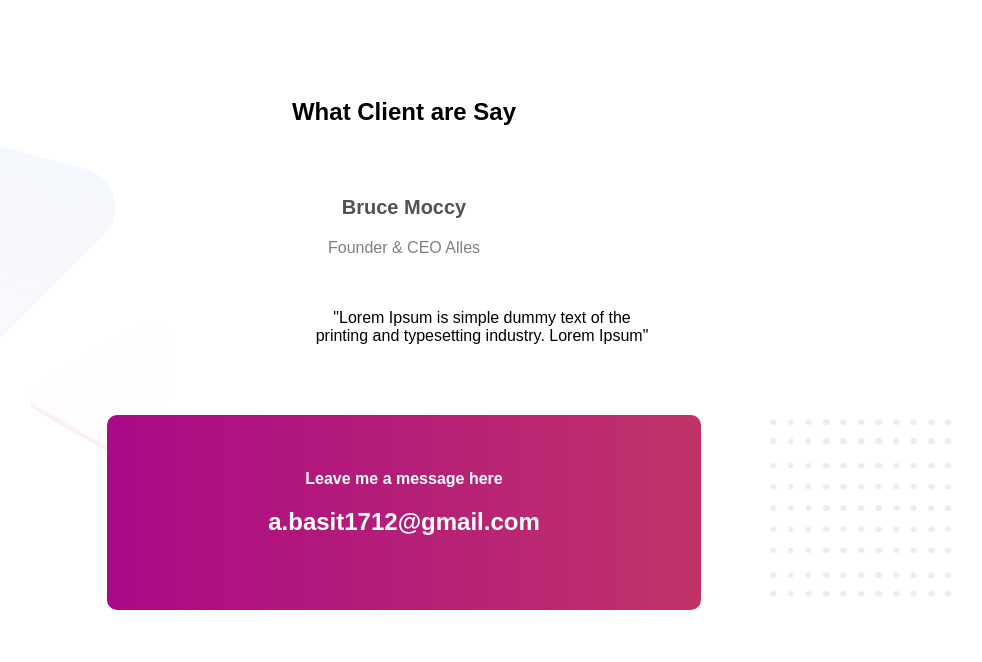
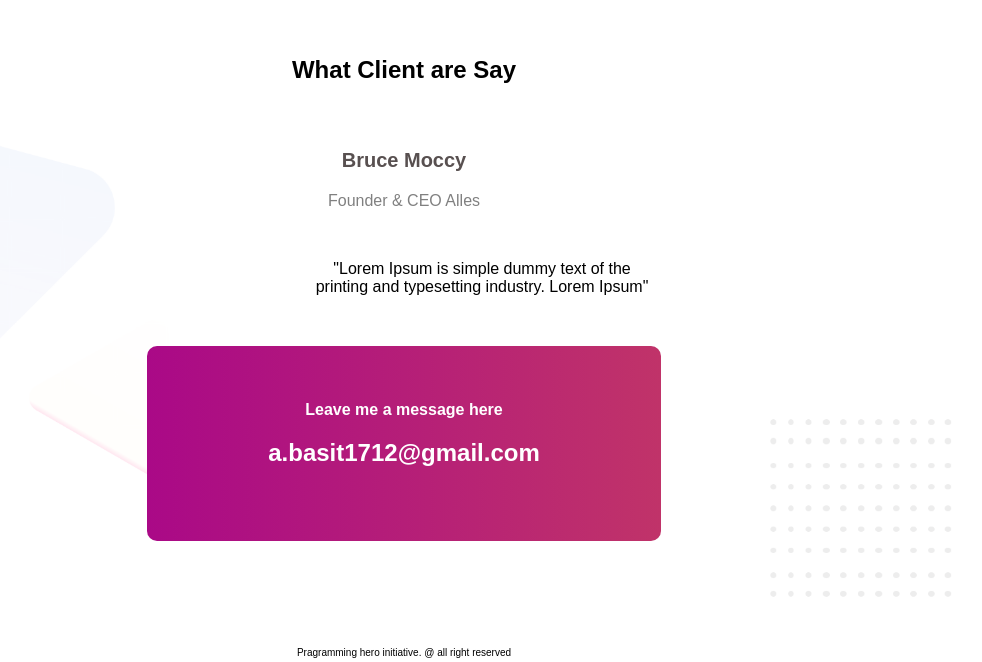
Before and after one commit to BasitAbdul1712/assignment1, a plain HTML site: page index.html in a window 1280 px wide. Shown: the part 2109-2771 px from the top of the page, without its empty margins (236-1218 px from the left). Before the commit the page ends 2720 px from the top, so only its background shows below. Drawn offline with Linux system fonts and the light colour scheme.

Commit message:
first commit

```diff
--- a/index.html
+++ b/index.html
@@ -65,5 +65,6 @@
 
 
     </section>
+    <footer>Pragramming hero initiative. @ all right reserved </footer>
 </body>
 </html>
--- a/style.css
+++ b/style.css
@@ -111,14 +111,14 @@ section{
 }
 
 .footer-name{
-    margin-top: 20px;
-    padding-top: 60px;
+    margin-top: 18px;
+    padding-top: 20px;
     color: black;
     font-weight: 20%;
 }
 .footer-bruce{
- margin-top: 30px;
- padding-top: 20px;
+ margin-top: 27px;
+ padding-top: 18px;
 }
 .bruce-name{
     font-size: 20px;
@@ -133,7 +133,7 @@ section{
       width: 350px;
       border-left: 30px;
       padding-left: 450px;
-      padding-top: 20px;
+      padding-top: 18px;
   }
 .footer-color{
     text-decoration: none;
@@ -142,5 +142,11 @@ section{
     padding: 5%;
     border-radius: 10px;
     font-weight: bold;
-    margin: 70px 250px;
+    margin: 50px 290px;
 }
+footer{
+    text-align: center;
+    font-size: 10px;
+    padding-top: 30px;
+    margin-top: 10px;
+}
```
Also changed, not shown: 1 other file.
